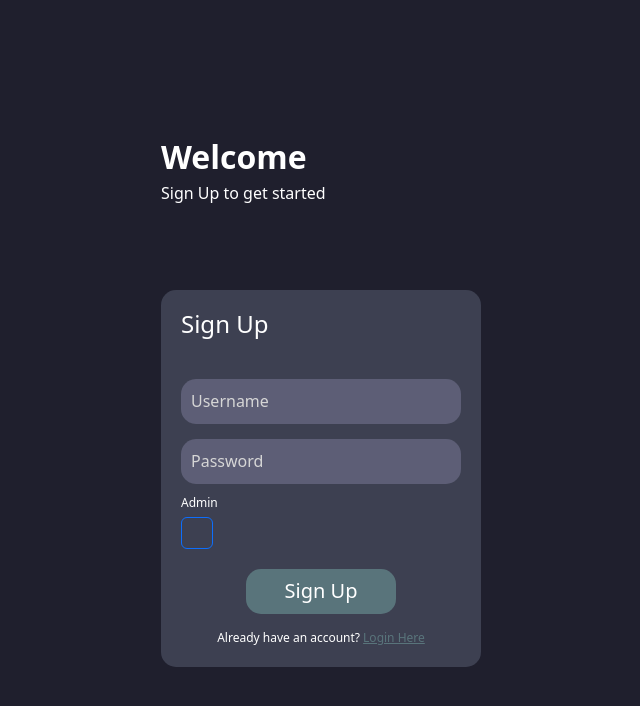
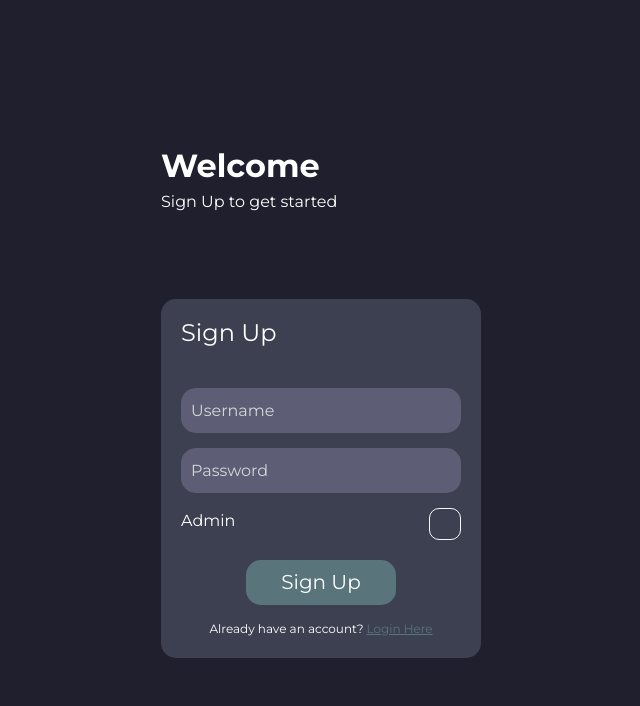
Before and after one commit to mannamar/tasktracker, a React (Create React App) app: page /SignUp in a window 1280 px wide. Shown: the top 706 px of the page, without its empty margins (319-959 px from the left). Built offline with nearby package versions, Linux system fonts and the light colour scheme.

Commit message:
login style

```diff
--- a/src/components/Login.css
+++ b/src/components/Login.css
@@ -1,3 +1,5 @@
+@import url('https://fonts.googleapis.com/css2?family=Montserrat:wght@400;700&family=Quicksand:wght@500&display=swap');
+
 .login-row {
     display: flex;
     justify-content: center;
@@ -14,6 +16,7 @@
     font-size: 32px;
     color: white;
     font-weight: bold;
+    font-family: 'Montserrat', sans-serif;
     margin: 0;
 
 }
@@ -22,6 +25,7 @@
     margin-bottom: 85px;
     font-size: 16px;
     color: white;
+    font-family: 'Montserrat', sans-serif;
 }
 
 .login-box {
@@ -36,6 +40,7 @@
     font-size: 24px;
     color: white;
     margin-bottom: 40px;
+    font-family: 'Montserrat', sans-serif;
 }
 
 .input-field {
@@ -46,6 +51,7 @@
     background-color: #5D5E76;
     color: white;
     padding: 10px;
+    font-family: 'Montserrat', sans-serif;
 }
 .input-field:focus {
     outline: none;
@@ -55,9 +61,9 @@
 }
 
 .admin-label {
-    font-size: 12px;
-    margin-top: 10px;
+    font-size: 16px;
     margin-bottom: 0;
+    font-family: 'Montserrat', sans-serif;
     color: white;
 }
 
@@ -65,6 +71,7 @@
     width: 32px;
     height: 32px;
     margin-top: 5px;
+    border-radius: 10px;
 }
 
 .login-btn {
@@ -78,6 +85,7 @@
     margin-top: 20px;
     margin-bottom: 15px;
     align-self: center;
+    font-family: 'Montserrat', sans-serif;
 }
 
 .register-here {
@@ -88,15 +96,24 @@
 
 .register-here-text {
     font-size: 12px;
+    font-family: 'Montserrat', sans-serif;
     color: white;
     margin: 0;
 }
 
 .register-here-link {
     font-size: 12px;
+    font-family: 'Montserrat', sans-serif;
     color: #59747B;
     margin: 0;
 }
 .register-here-link:hover {
     color: #59747B;
 }
+
+.admin-check{
+    display: flex;
+    justify-content: space-between;
+    align-items: center;
+    margin-top: 10px;
+}
--- a/src/components/SignUp.js
+++ b/src/components/SignUp.js
@@ -219,17 +219,19 @@
                             <li style={{ color: `${validNumberColor}` }}>{numberError}</li>
                             <li style={{ color: `${validSymbolColor}` }}>{symbolError}</li>
                         </ul>
+                        <div className="admin-check">
                         <p className="admin-label">Admin</p>
                         <ToggleButton
                             className="admin-btn"
                             id="toggle-check"
                             type="checkbox"
-                            variant="outline-primary"
+                            variant="outline-light"
                             checked={isAdmin}
                             value="1"
                             onChange={(e) => setIsAdmin(e.currentTarget.checked)}
                         >
                         </ToggleButton>
+                        </div >
                         <button className="login-btn" onClick={SubmitClick}>
                             Sign Up
                         </button>
```
